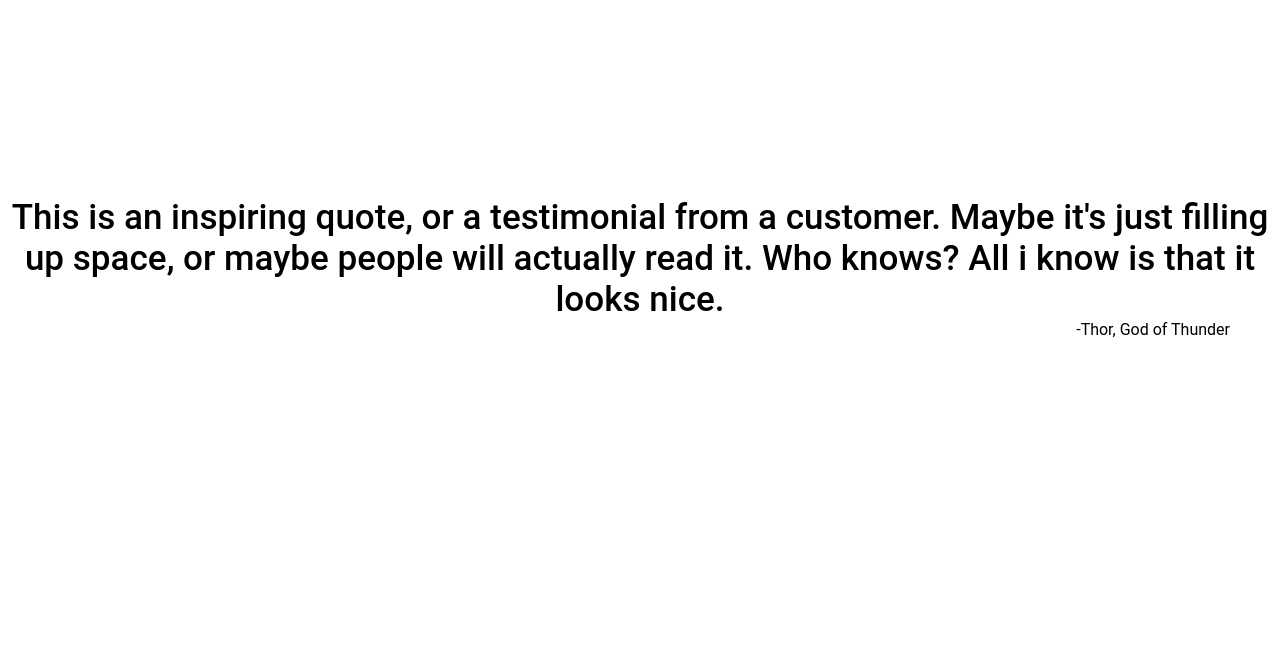
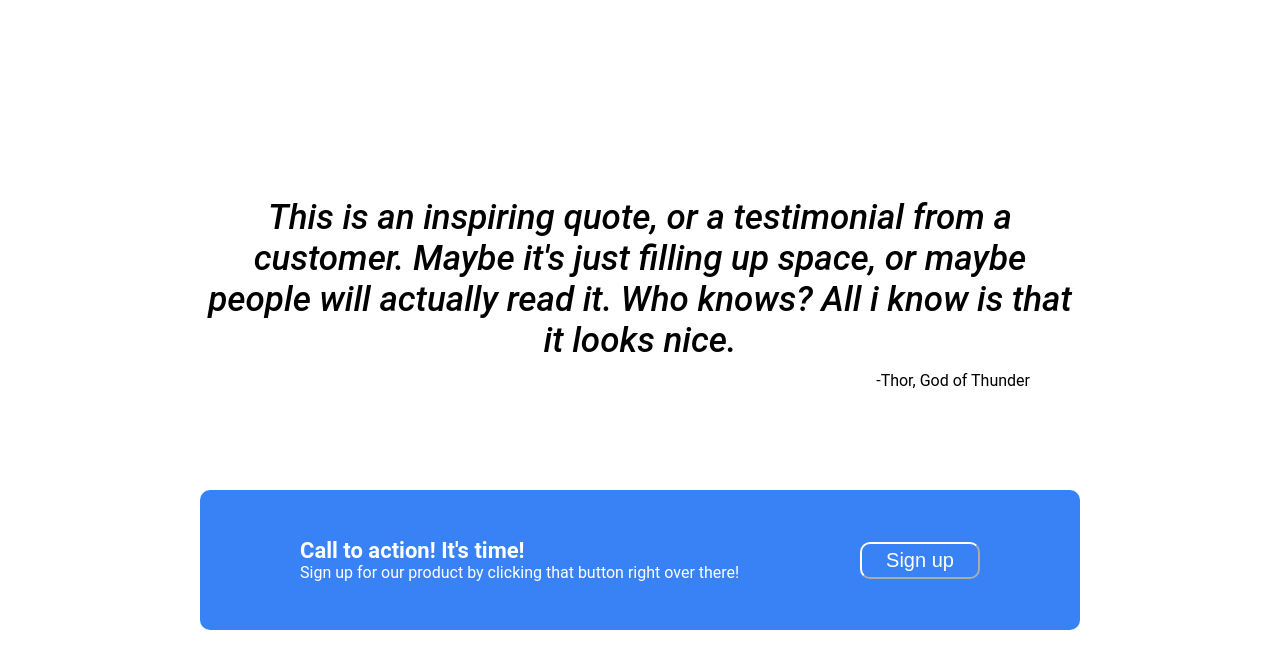
Before and after one commit to akismkn/Landing-Page, a plain HTML site: page index.html in a window 1280 px wide. Shown: the part 890-1558 px from the top of the page. Before the commit the page ends 1429 px from the top, so only its background shows below. Drawn offline with Linux system fonts and the light colour scheme.

Commit message:
Fourth section before footer

```diff
--- a/index.html
+++ b/index.html
@@ -21,7 +21,7 @@
             <div class="left">
                 <h1>This website is awesome</h1>
                 <p style="color: white;">This website has some subtext that goes here under the main title. It's a smaller font and the color is lower contrast</p>
-                <button>Sign up</button>
+                <button class="header-button">Sign up</button>
             </div>
             <div class="right">
                 <div class="image">
@@ -58,5 +58,13 @@
         <p class="quoter">-Thor, God of Thunder</p>
     </div>
 
+    <div class="fourth">
+        <div class="fourth-text">
+            <p class="fourth-header">Call to action! It's time!</p>
+            <p class="fourth-subtext">Sign up for our product by clicking that button right over there!</p>
+        </div>
+        <button class="fourth-button">Sign up</button>
+    </div>
+
 </body>
 </html>
--- a/style.css
+++ b/style.css
@@ -37,9 +37,6 @@ body {
     width: 50%;
 }
 
-
-
-
 .logo {
     font-size: 24px;
     color: white;
@@ -71,7 +68,7 @@ ul {
     height: 220px;
 }
 
-button {
+.header-button {
     background-color: #3882f6;
     border-radius: 7px;
     width: 120px;
@@ -80,6 +77,7 @@ button {
     color: white;
     border: none;
 }
+
 
 
 
@@ -125,15 +123,22 @@ button {
 
 
 
+
+
+
 .third {
     display: flex;
     flex-direction: column;
     text-align: center;
     justify-content: center;
+    margin-left: 200px;
+    margin-right: 200px;
+    gap: 10px;
 }
 
 .quote {
     font-size: 35px;
+    font-style: italic;
     color: black;
     margin-left: auto;
     font-weight: 500;
@@ -143,5 +148,41 @@ button {
 .quoter {
     text-align: right;
     padding-right: 50px;
-    margin-bottom: 200px;
 }
+
+
+
+
+
+
+
+.fourth {
+    display: flex;
+    justify-content: space-between;
+    align-items: center;
+    background-color: #3882f6;
+    border-radius: 10px;
+    height: 140px;
+    margin: 100px 200px;
+    padding: 0 100px;
+}
+
+.fourth-header {
+    color: white;
+    font-size: 22px;
+    font-weight: 700;
+}
+
+.fourth-subtext {
+    color: white;
+}
+
+.fourth-button {
+    background-color: #3882f6;
+    border-radius: 10px;
+    width: 120px;
+    height: 37px;
+    font-size: 20px;
+    color: white;
+    border-color: white;
+}
```
